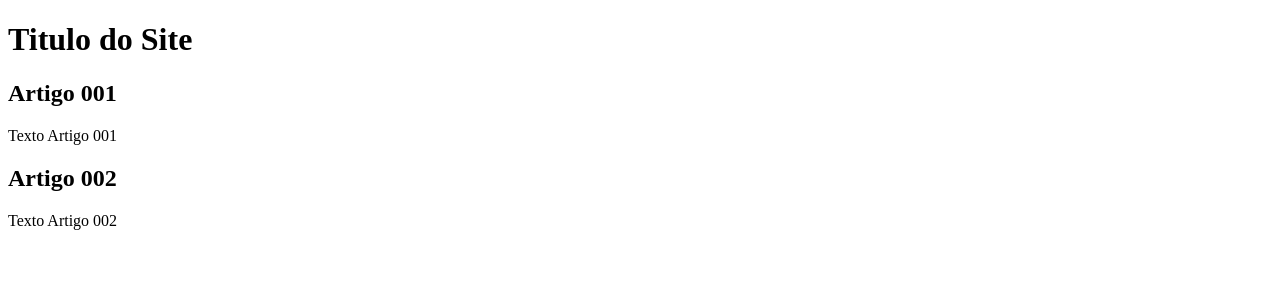
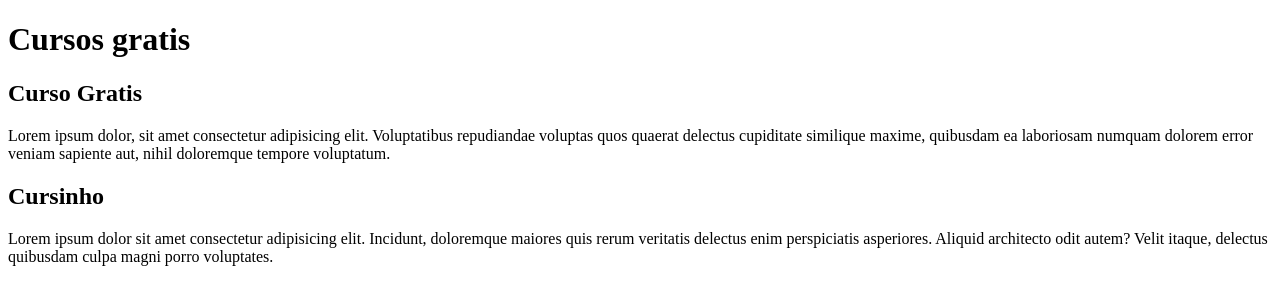
Before and after one commit to Antonioamadeulucena/projeto---site, a plain HTML site: page index.html in a window 1280 px wide. Drawn offline with Linux system fonts and the light colour scheme.

Commit message:
comecei a escrever conteudo

```diff
--- a/index.html
+++ b/index.html
@@ -9,15 +9,15 @@
 <body>
     <main>
         <header>
-            <h1>Titulo do Site</h1>
+            <h1>Cursos gratis</h1>
         </header>
         <article>
-            <h2>Artigo 001</h2>
-            <p>Texto Artigo 001</p>
+            <h2>Curso Gratis</h2>
+            <p>Lorem ipsum dolor, sit amet consectetur adipisicing elit. Voluptatibus repudiandae voluptas quos quaerat delectus cupiditate similique maxime, quibusdam ea laboriosam numquam dolorem error veniam sapiente aut, nihil doloremque tempore voluptatum.</p>
         </article>
         <article>
-            <h2>Artigo 002</h2>
-            <p>Texto Artigo 002</p>
+            <h2>Cursinho</h2>
+            <p>Lorem ipsum dolor sit amet consectetur adipisicing elit. Incidunt, doloremque maiores quis rerum veritatis delectus enim perspiciatis asperiores. Aliquid architecto odit autem? Velit itaque, delectus quibusdam culpa magni porro voluptates.</p>
         </article>
     </main>
 </body>
```
